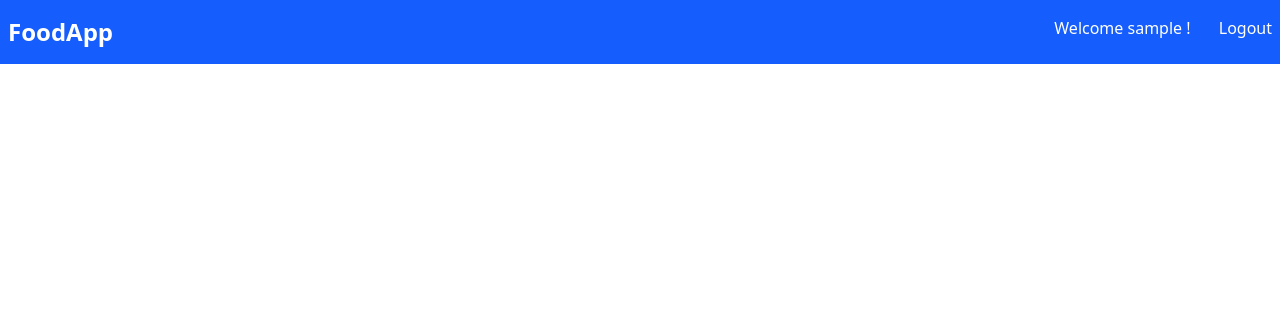
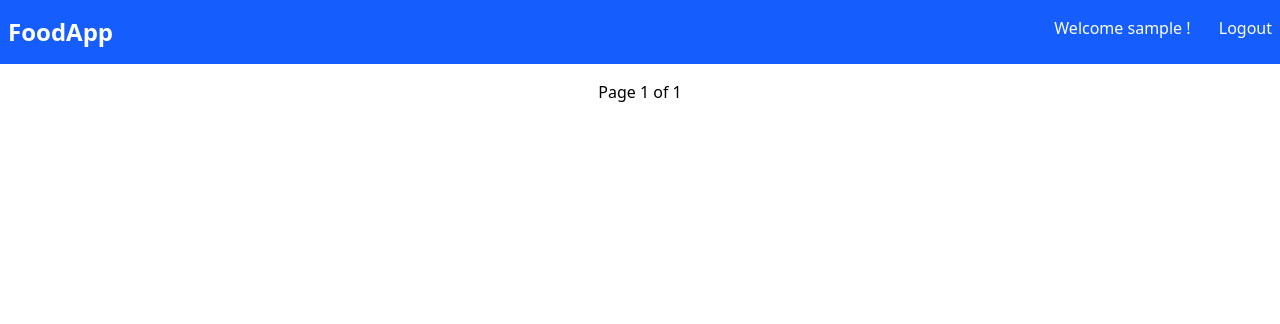
Before and after one commit to Zahir001/food-app, a Django app: page /myapp/ in a window 1280 px wide. Shown: the top 324 px of the page. Run offline with Django 5.2, Linux system fonts and the light colour scheme; the visitor is signed in with stand-in values (Sample User, id 1); data that the repository does not hold is empty; parts of the project's set-up code (start-up, migrations or seed data) failed here and were passed over.

Commit message:
implement pagination and caching

```diff
--- a/myapp/templates/myapp/index.html
+++ b/myapp/templates/myapp/index.html
@@ -1,7 +1,9 @@
 {% extends 'myapp/base.html' %}
 {% block body %}
+{% load cache %}
 <div>
-  {% for item in item_list %}
+  {% cache 20 page_obj %} <!--fragment caching-->
+  {% for item in page_obj %}
   <div class="m-10 flex w-1/2 mx-auto">
     <div>
       <img class="w-64 rounded-lg" src="{{item.item_image}}" alt="">
@@ -13,9 +15,20 @@
       <div>posted by:{{item.user_name}}</div>
     </div>
     <div>
-      <a class="bg-red-500 text-white font-bold px-4 py-2 rounded-md" href="{% url 'myapp:detail' item.id %}">View Detail</a>
+      <a class="bg-red-500 text-white font-bold px-4 py-2 rounded-md" href="{% url 'myapp:detail' item.id %}">View
+        Detail</a>
     </div>
   </div>
   {% endfor %}
+  {% endcache %}
+</div>
+<div class="flex items-center justify-center space-x-4 py-4">
+  {% if page_obj.has_previous %}
+  <a href="?page={{page_obj.previous_page_number}}" class="px-4 py-2 rounded-lg bg-gray-200 text-gray-700 hover:bg-gray-300 transition">Previous</a>
+  {% endif %}
+  <span>Page {{page_obj.number}} of {{page_obj.paginator.num_pages}}</span>
+  {% if page_obj.has_next %}
+  <a href="?page={{page_obj.next_page_number}}" class="px-4 py-2 rounded-lg bg-gray-200 text-gray-700 hover:bg-gray-300 transition">Next</a>
+  {% endif %}
 </div>
 {% endblock %}
--- a/myapp/urls.py
+++ b/myapp/urls.py
@@ -1,10 +1,12 @@
 from . import views
 from django.urls import path
+from django.views.decorators.cache import cache_page
 
 app_name='myapp'
 
 urlpatterns = [
-  path('',views.IndexClassView.as_view(),name='index'),
+  # path('',cache_page(60*15) (views.index),name='index'),
+  path('',(views.index),name='index'),
   # path('<int:id>/',views.detail,name='detail'), this works in FunctionBasedViews
   path('<int:pk>/',views.FoodDetailView.as_view(),name='detail'),
   path('add/',views.ItemCreateView.as_view(),name='create_item'),
--- a/myapp/views.py
+++ b/myapp/views.py
@@ -8,21 +8,30 @@ from django.views.generic.detail import DetailView
 from django.views.generic.edit import CreateView, UpdateView,DeleteView
 from django.contrib.auth.mixins import LoginRequiredMixin
 from django.urls import reverse_lazy
+from django.core.paginator import Paginator
+from django.views.decorators.cache import cache_page
+from django.views.decorators.vary import vary_on_headers
 
 # Create your views here.
 # @login_required
-# def index(request):
-#   item_list = Item.objects.all()
-#   # return HttpResponse(item_list)
-#   context = {
-#     'item_list':item_list
-#   }
-#   return render(request,"myapp/index.html",context)
+# @cache_page(60 * 15)
+# @vary_on_headers("Agent-User") #Agent-User is case sensitive
+def index(request):
+  item_list = Item.objects.all()
+  paginator = Paginator(item_list,5)
+  page_number = request.GET.get('page') #request.GET se page no nika rha hia
+  page_obj = paginator.get_page(page_number)
+  # return HttpResponse(item_list)
+  context = {
+    'page_obj':page_obj
+  }
+  print('paaggee__objj',list(page_obj))
+  return render(request,"myapp/index.html",context)
 
-class IndexClassView(LoginRequiredMixin,ListView):
-  model = Item
-  template_name = 'myapp/index.html'
-  context_object_name = 'item_list'
+# class IndexClassView(LoginRequiredMixin,ListView):
+#   model = Item
+#   template_name = 'myapp/index.html'
+#   context_object_name = 'item_list'
 
 
 # def detail(request, id):
```
Also changed, not shown: mysite/settings.py (+7 -0 lines), 14 other files.
